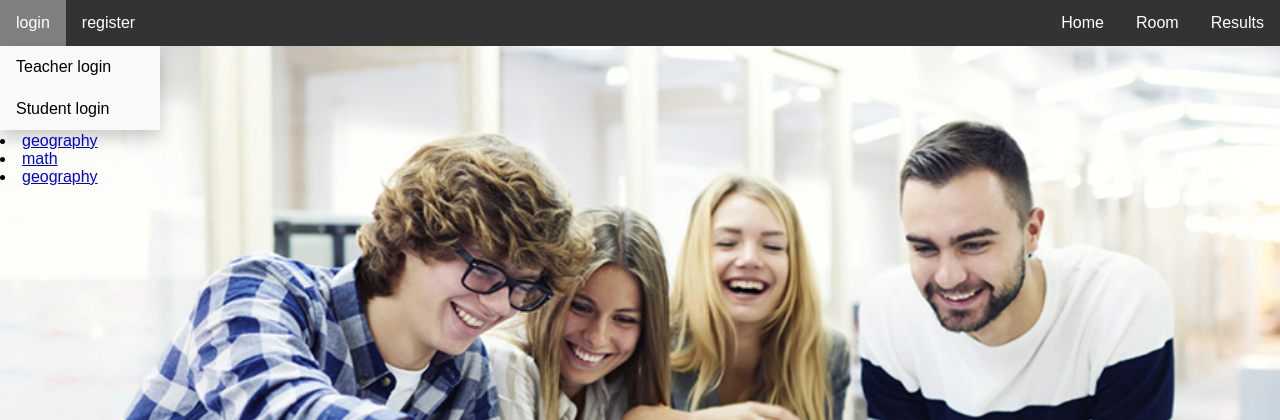
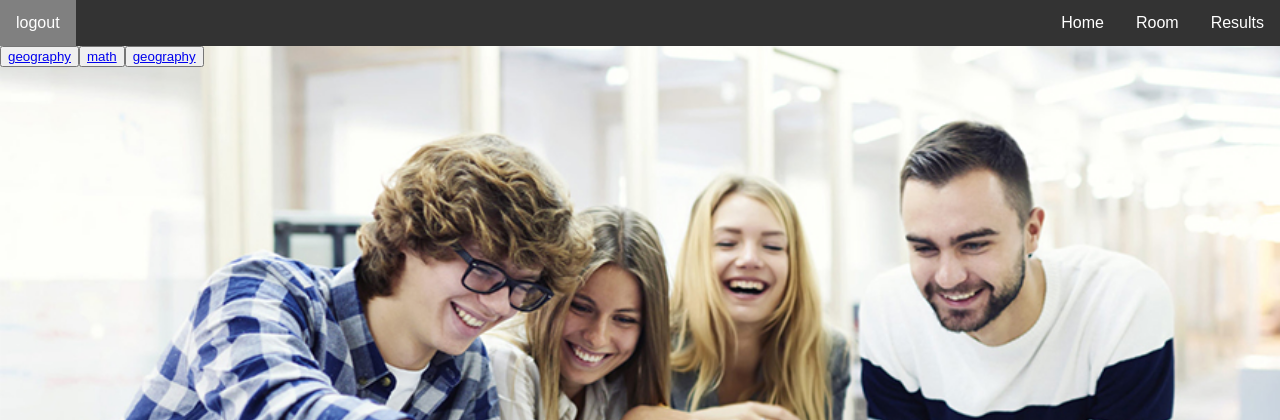
Before and after one commit to insideranionic/WebIK, a Flask app: page /room in a window 1280 px wide. Shown: the top 420 px of the page. Run offline with Flask 2, Linux system fonts and the light colour scheme; some libraries are stand-ins or nearby versions.

Commit message:
deleted apology and changed layout and templates

```diff
--- a/static/style_home.css
+++ b/static/style_home.css
@@ -73,3 +73,13 @@ html, body {
 .right{
     float:right;
 }
+
+.big-text {
+  position: absolute;
+  margin: auto;
+  left: 0;
+  right: 0;
+  top: 40%;
+  background-color: black;
+  color: white;
+}
--- a/templates/layout.html
+++ b/templates/layout.html
@@ -11,37 +11,34 @@
         <meta name="viewport" content="width=device-width, initial-scale=1.0">
     </head>
     <body>
+        {% if session.user_id %}
             <div class="navbar">
                 <div class="dropdown">
                     <button class="dropbtn">login</button>
                     <div class="dropdown-content">
-                    <a href="#">Teacher login</a>
-                    <a href="#">Student login</a>
+                        <a href="login.html">Teacher login</a>
+                        <a href="login.html">Student login</a>
                     </div>
                 </div>
-            <a href="#news">register</a>
+                <a href="register.html">register</a>
                 <div class="right">
-                <a href="#home">Home</a>
-                <a href="#news">Room</a>
-                <a href="#news">Results</a>
+                    <a href="index.html">Home</a>
+                    <a href="room.html">Room</a>
+                    <a href="results.html">Results</a>
                 </div>
             </div>
-                {% if session.user_id %}
-                    <ul class="navbar-nav ml-auto mt-2">
-                        <li class="nav-item"><a class="nav-link" href="/result">Result</a></li>
-                        <li class="nav-item"><a class="nav-link" href="/logout">Log Out</a></li>
-                        <li class="nav-item"><a class="nav-link" href="/change_password">Change Password</a></li>
-                        <li class="nav-item"><a class="nav-link" href="/room">Room</a></li>
-                    </ul>
         {% else %}
-                    <ul class="navbar-nav ml-auto mt-2">
-                        <li class="nav-item"><a class="nav-link" href="/register">Register</a></li>
-                        <li class="nav-item"><a class="nav-link" href="/login">Log In</a></li>
-                        <li class="nav-item"><a class="nav-link" href="/quiz">Quiz</a></li>
-                    </ul>
+            <div class="navbar">
+                <a href="" >logout</a>
+
+                <div class="right">
+                    <a href="index.html">Home</a>
+                    <a href="room.html">Room</a>
+                    <a href="results.html">Results</a>
+                </div>
+            </div>
         {% endif %}
-            </div>
-        </nav>
+
 
         {% if get_flashed_messages() %}
             <header>
--- a/templates/room.html
+++ b/templates/room.html
@@ -7,7 +7,7 @@
 {% block main %}
     <form action="/room" method="GET">
         {% for quizes in room_quizes %}
-          <li><a href="/quiz">{{ quizes}}</a></li>
+          <button><a href="/quiz">{{ quizes}}</a></li>
         {% endfor %}
     </form>
 {% endblock %}
```
Also changed, not shown: templates/apology.html (deleted, +0 -9 lines), templates/index.html (+8 -24 lines). Lines whose indentation alone changed are shown as unchanged.
